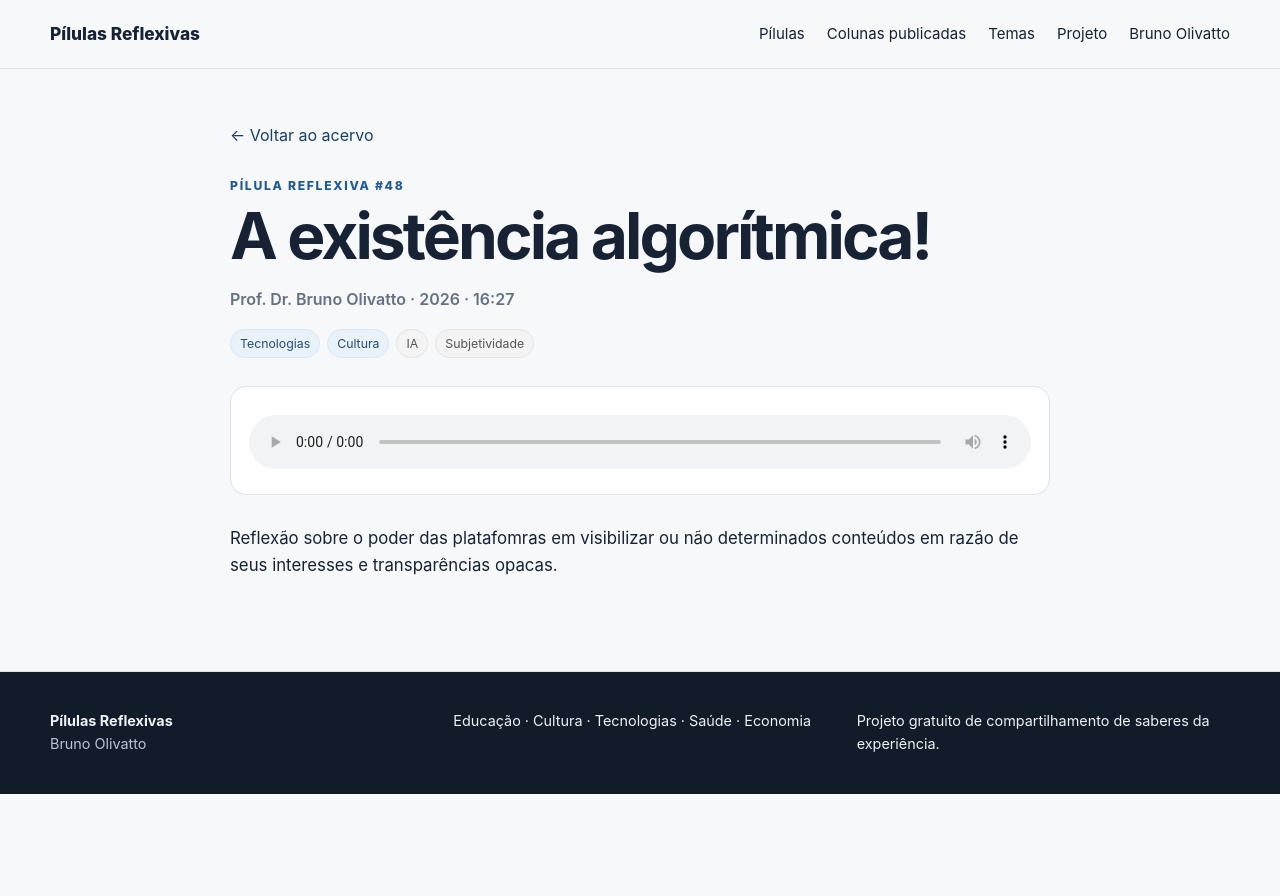
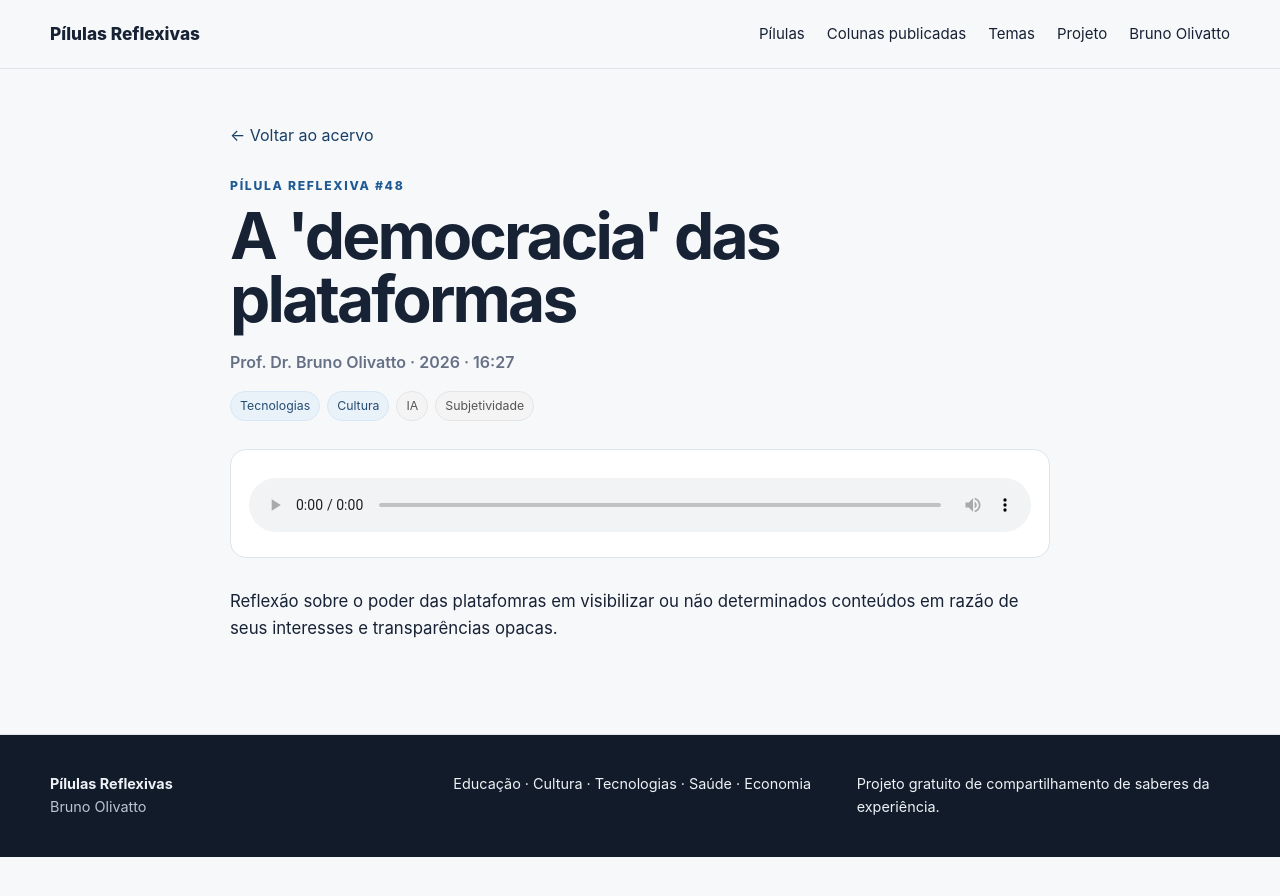
Before and after one commit to bolivatto/pilulasreflexivas, a Jekyll site: the page built from _pilulas/48-democracia-das-plataformas.md, in a window 1280 px wide. Shown: the top 896 px of the page. Built offline with Jekyll 4.4.1, drawn with Linux system fonts in a browser that asks for light colours.

Commit message:
Update 48-democracia-das-plataformas.md

```diff
--- a/_pilulas/48-democracia-das-plataformas.md
+++ b/_pilulas/48-democracia-das-plataformas.md
@@ -1,6 +1,6 @@
 ---
 layout: pilula
-title: "A existência algorítmica!"
+title: "A 'democracia' das plataformas"
 numero: 48
 numero_original: 48
 autor: "Prof. Dr. Bruno Olivatto"
```
